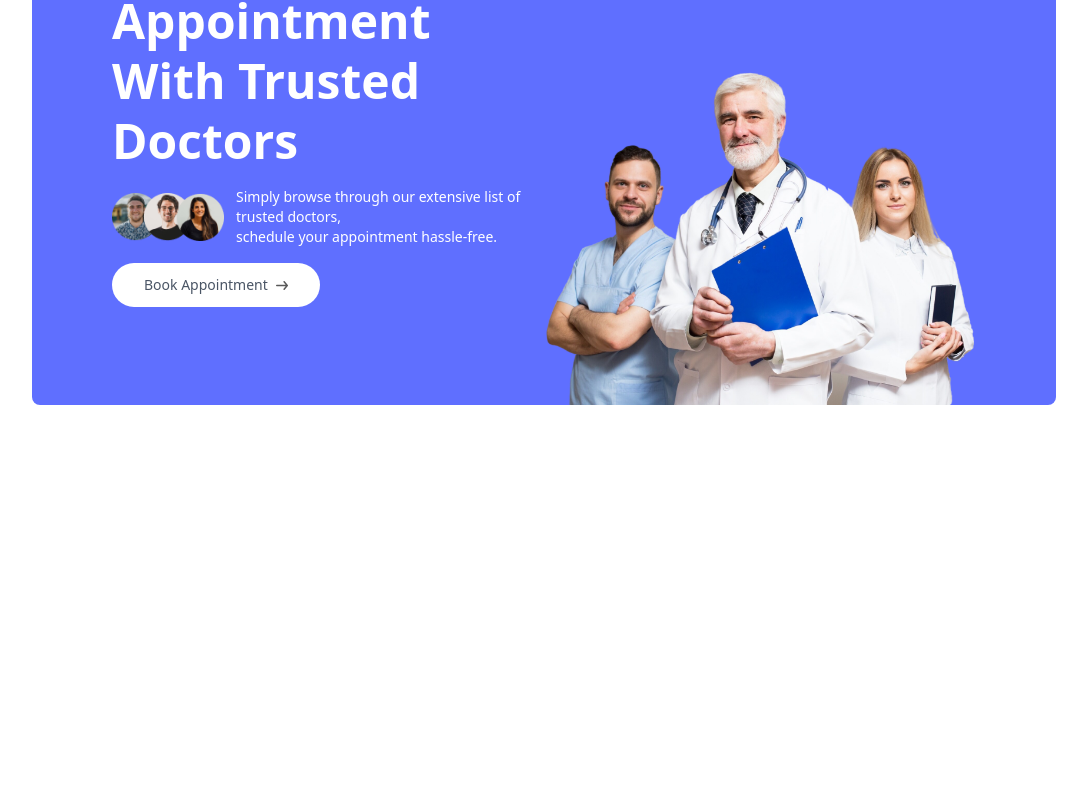
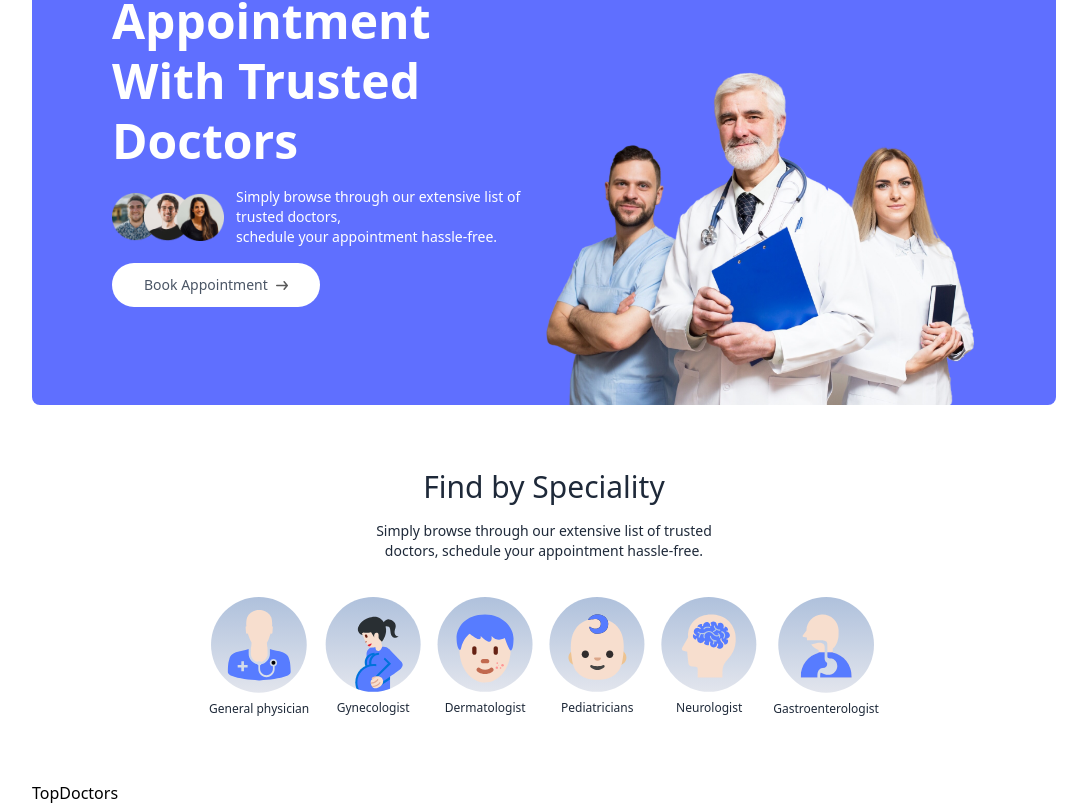
Before and after one commit to Sadeed-BS/Bandage, a React (Vite) app in the folder bandage/: page / in a window 1280 px wide. Shown: the part 289-1094 px from the top of the page, without its empty margins (96-1183 px from the left). Before the commit the page ends 800 px from the top, so only its background shows below. Built offline with nearby package versions, Linux system fonts and the light colour scheme.

Commit message:
sepaciality div des completed

```diff
--- a/bandage/src/components/Header.jsx
+++ b/bandage/src/components/Header.jsx
@@ -5,7 +5,7 @@
 const Header = () => {
 
   const navigate = useNavigate();
-  const [showMenu, setShowMenu] = useState(false);
+  //const [showMenu, setShowMenu] = useState(false);
   const [token, setToken] = useState(true);
 
   return (
--- /dev/null
+++ b/bandage/src/components/SpecialityMenu.jsx
@@ -0,0 +1,21 @@
+import { Link } from "react-router-dom"
+import { specialityData } from "../assets/assets"
+
+const SpecialityMenu = () => {
+  return (
+    <div className="flex flex-col items-center gap-4 py-16 text-gray-800" id="speciality">
+        <h1 className="text-3xl font-medium">Find by Speciality</h1>
+        <p className="sm:w-1/3 text-center text-sm">Simply browse through our extensive list of trusted doctors, schedule your appointment hassle-free.</p>
+        <div className="flex sm:justify-center gap-4 pt-5 w-full overflow-scroll">
+            {specialityData.map((item, index) => (
+                <Link onClick={() => scrollTo(0,0)} className="flex flex-col items-center text-xs cursor-pointer flex-shrink-0 hover:translate-y-[-10px] transition-all duration-500" key={index} to={`/doctors/${item.speciality}`}>
+                    <img className="w-16 sm:w-24 mb-2" src={item.image} alt="" />
+                    <p>{item.speciality}</p>
+                </Link>
+            ))}
+        </div>
+    </div>
+  )
+}
+
+export default SpecialityMenu
--- /dev/null
+++ b/bandage/src/components/TopDoctors.jsx
@@ -0,0 +1,9 @@
+
+
+const TopDoctors = () => {
+  return (
+    <div>TopDoctors</div>
+  )
+}
+
+export default TopDoctors
--- a/bandage/src/index.css
+++ b/bandage/src/index.css
@@ -7,3 +7,7 @@
 .active hr{
     @apply block;
 }
+
+::-webkit-scrollbar {
+    @apply hidden;
+}
--- a/bandage/src/pages/Home.jsx
+++ b/bandage/src/pages/Home.jsx
@@ -1,9 +1,13 @@
 import HomeHeader from "../components/HomeHeader"
+import SpecialityMenu from "../components/SpecialityMenu"
+import TopDoctors from "../components/TopDoctors"
 
 const Home = () => {
   return (
     <div>
       <HomeHeader />
+      <SpecialityMenu />
+      <TopDoctors />
     </div>
   )
 }
```
